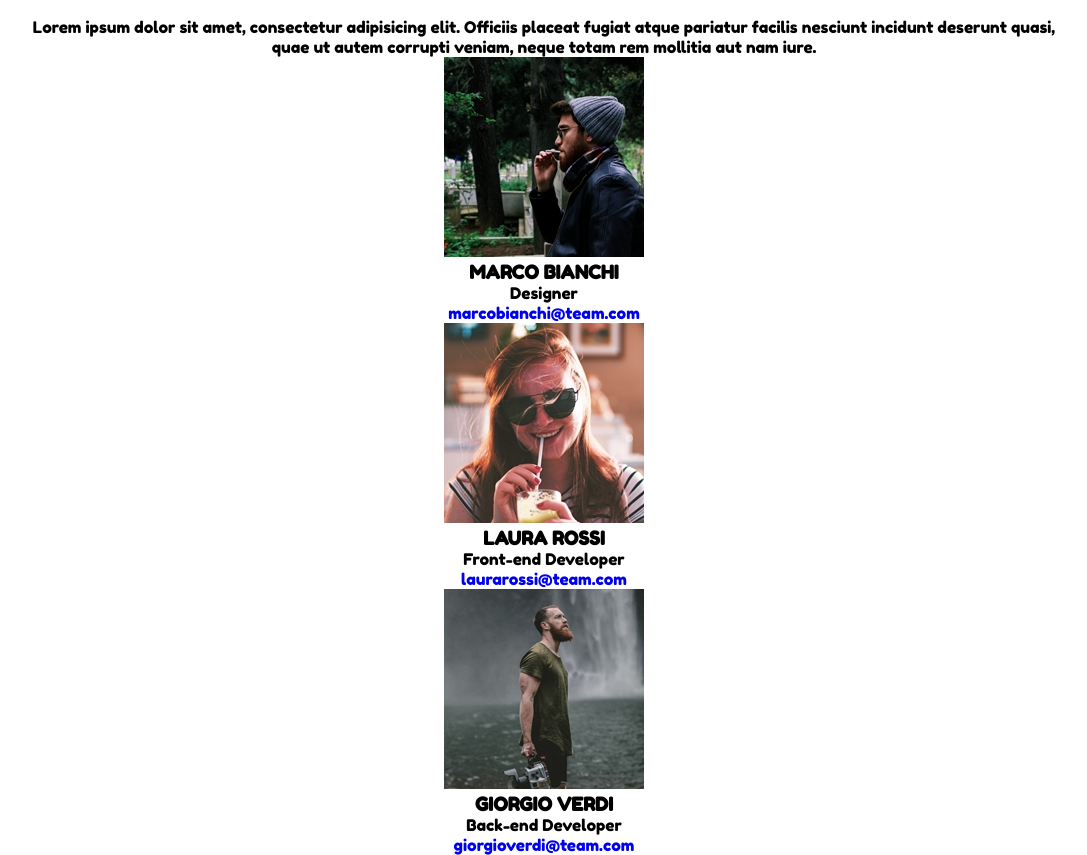
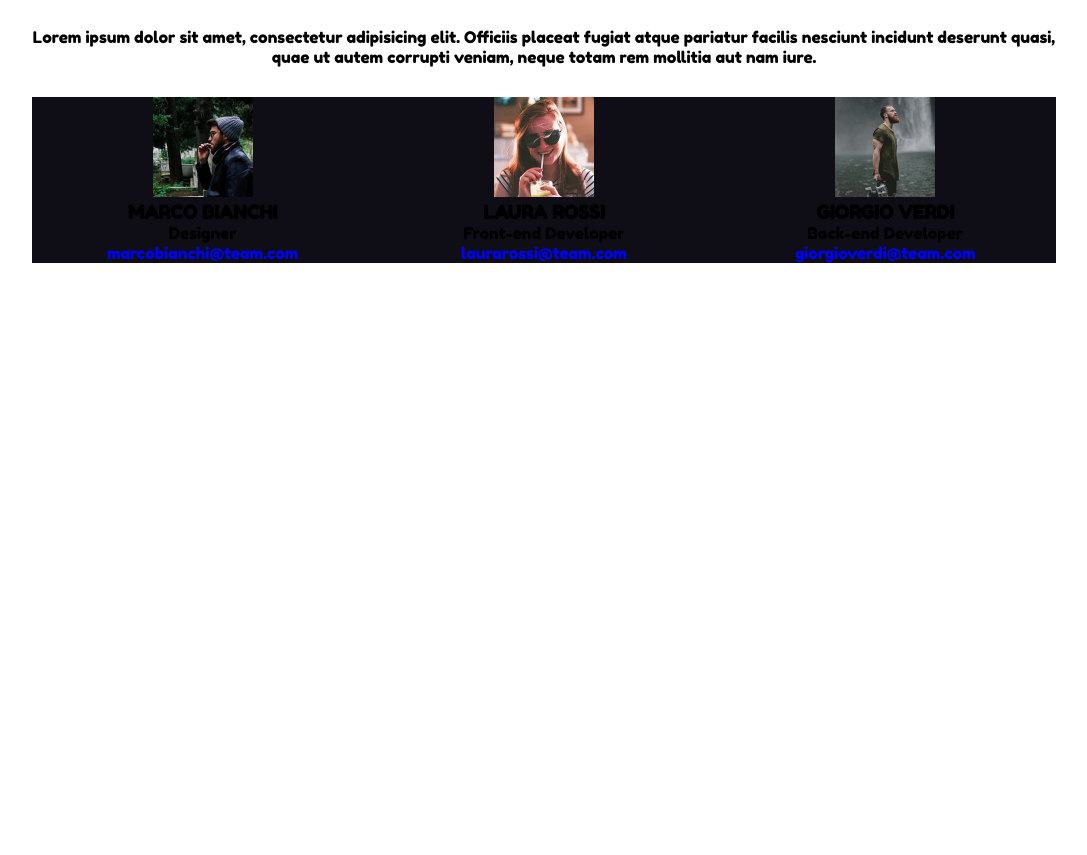
Before and after one commit to MirkoGLostia/html-css-float-cards, a plain HTML site: page index.html in a window 1280 px wide. Shown: the part 62-917 px from the top of the page, without its empty margins (96-1183 px from the left). After the commit the page ends 800 px from the top, so only its background shows below. Drawn offline with Linux system fonts and the light colour scheme.

Commit message:
hhtml_css_main-float-basic

```diff
--- a/css/style.css
+++ b/css/style.css
@@ -8,14 +8,37 @@
 /* genearl rules */
 
 h1{
-    padding: 20px;
     color: rgb(229,49,112);
+    margin-bottom: 30px;
 }
 
 #container{
     text-align: center;
-    margin: 0 10%;
+    width: 80%;
+    margin: 20px auto;
 }
 
+img{
+    height: 100px;
+}
 
 /* header */
+
+
+/* main */
+
+.row::after{
+    content: "";
+    display: table;
+    clear: both;
+}
+
+.col{
+    background-color: rgb(15,14,23);
+    float: left;
+    width: calc(100%/3);
+}
+
+.row{
+    margin-top: 30px;
+}
--- a/index.html
+++ b/index.html
@@ -23,38 +23,40 @@
         <!-- main: people info -->
         <main>
             <!-- row 1 -->
-            <div>
-                <div>
+            <div class="row">
+                <div class="col">
                     <!-- photo -->
                     <div>
                         <img src="img/male1.png" alt="designer">
                     </div>
                     <!-- text -->
-                    <div>
+                    <div class="col-txt">
                         <h3>MARCO BIANCHI</h3>
                         <span>Designer</span> <br>
                         <a href="mailto:#">marcobianchi@team.com</a>
                     </div>
                 </div>
-                <div>
+
+                <div class="col">
                     <!-- photo -->
                     <div>
                         <img src="img/female1.png" alt="Front-end Developer">
                     </div>
                     <!-- text -->
-                    <div>
+                    <div class="col-txt">
                         <h3>LAURA ROSSI</h3>
                         <span>Front-end Developer</span> <br>
                         <a href="mailto:#">laurarossi@team.com</a>
                     </div>
                 </div>
-                <div>
+
+                <div class="col">
                     <!-- photo -->
                     <div>
                         <img src="img/male2.png" alt="Back-end Developer">
                     </div>
                     <!-- text -->
-                    <div>
+                    <div class="col-txt">
                         <h3>GIORGIO VERDI</h3>
                         <span>Back-end Developer</span> <br>
                         <a href="mailto:#">giorgioverdi@team.com</a>
```
Also changed, not shown: css/FredokaOne-Regular.ttf (deleted).
